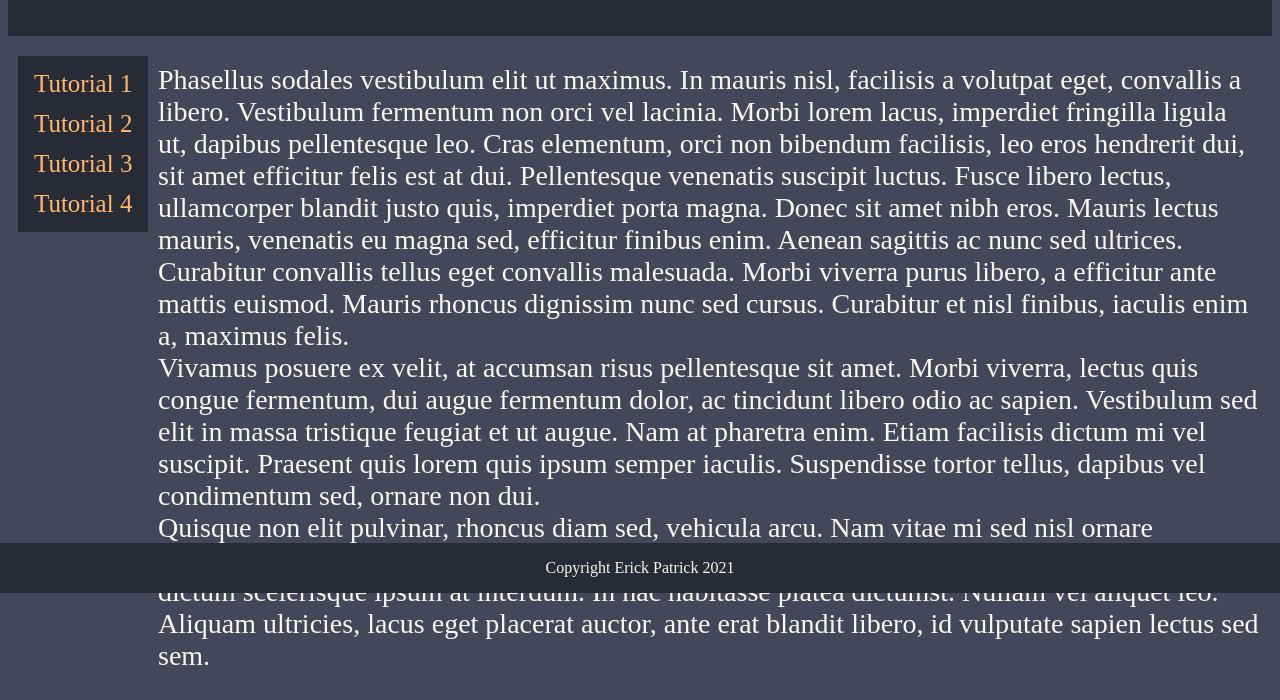
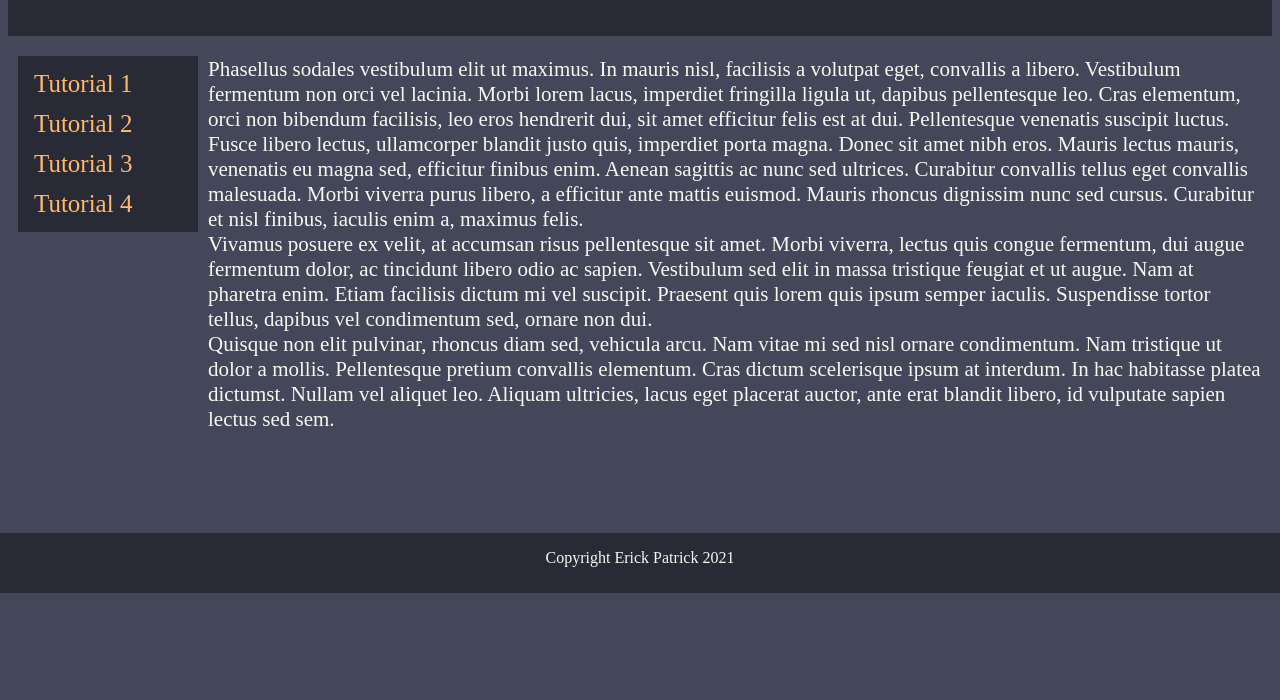
Before and after one commit to fpatrick/homelab, a plain HTML site: page index.html in a window 1280 px wide. Shown: the part 207-907 px from the top of the page. After the commit the page ends 800 px from the top, so only its background shows below. Drawn offline with Linux system fonts and the light colour scheme.

Commit message:
espacofoot

```diff
--- a/css/styles.css
+++ b/css/styles.css
@@ -56,6 +56,7 @@ h1 {
     left: 0;
     bottom: 0;
     width: 100%;
+    height:60px;
 }
 
 #webtitle{
@@ -106,7 +107,7 @@ h1 {
 
 
 .sidenav {
-    width: 130px;
+    width: 180px; /* original 130px */
     position: relative;
     z-index: 1;
     top: 20px;
@@ -137,13 +138,13 @@ h1 {
 }
 
 .main {
-    margin-left: 140px; /* Same width as the sidebar + left position in px */
+    margin-left: 190px; /* Same width as the sidebar + left position in px */
     /*font-size: 28px; /* Increased text to enable scrolling */
     padding: 0px 10px;
 }
 
 .main p{
-    font-size: 28px;
+    font-size: 21px;
 }
 
 @media screen and (max-height: 450px) {
```
